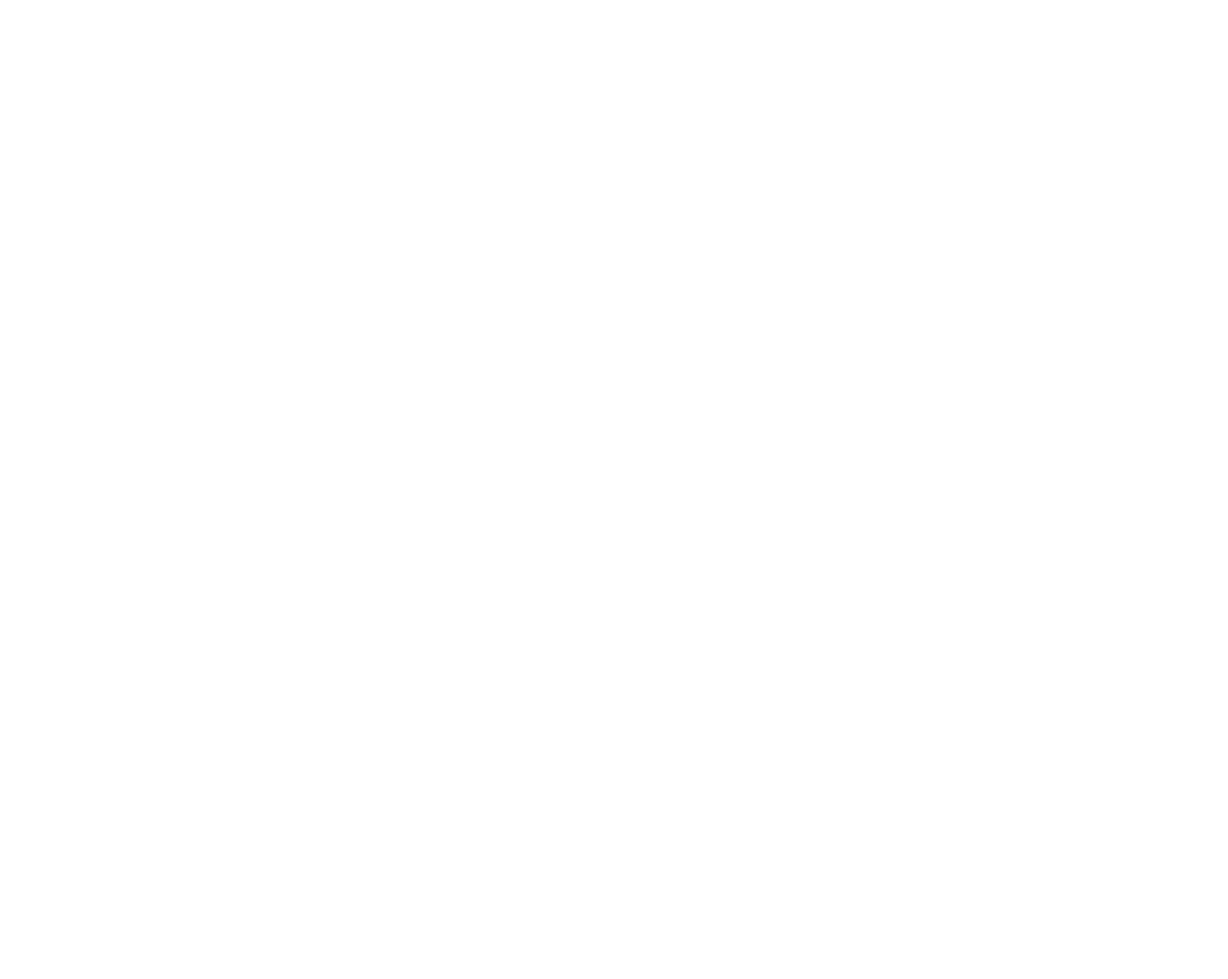
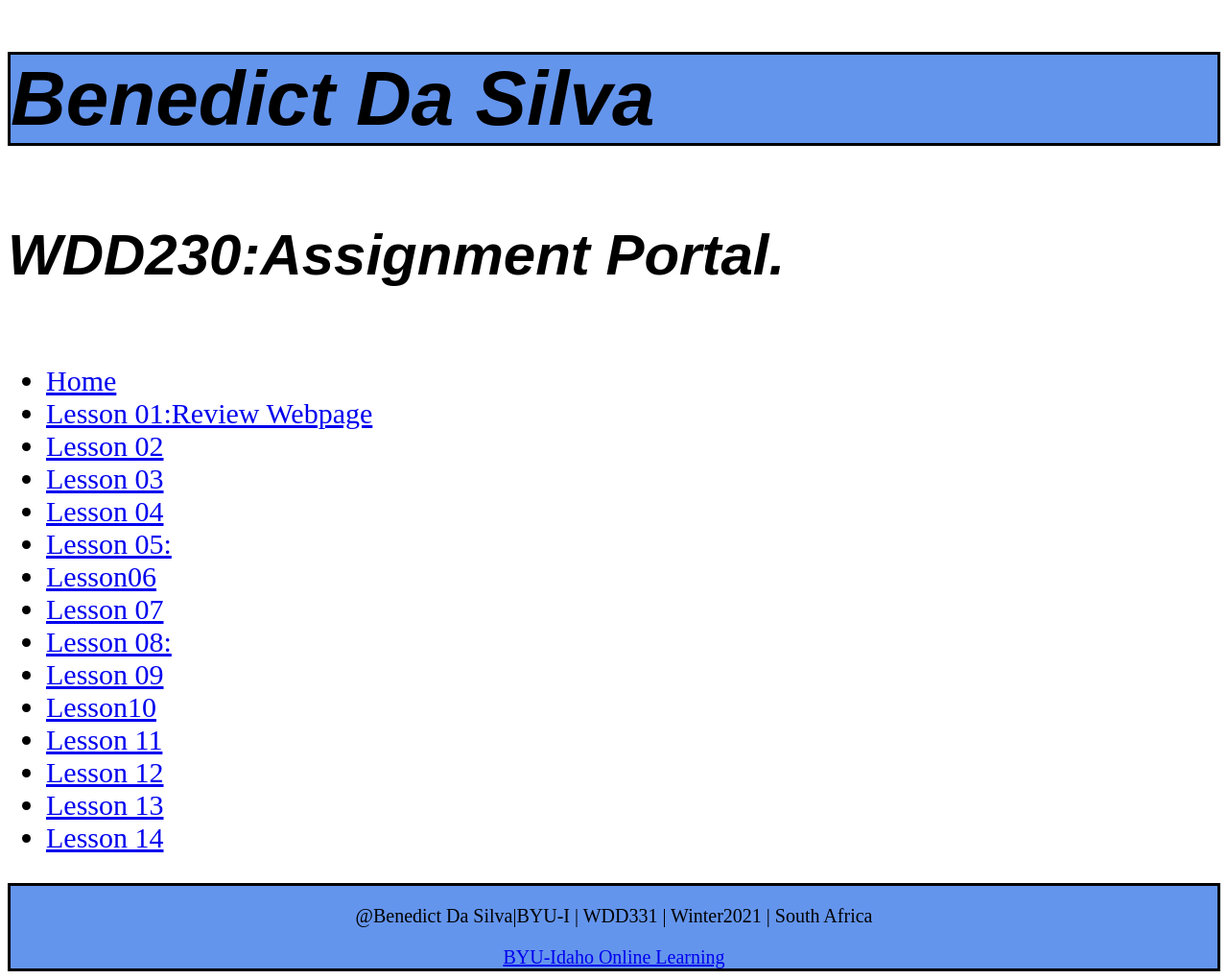
Before and after one commit to bene27/bene27wdd331.io, a plain HTML site: page Lesson01/index.html in a window 1280 px wide. Shown: the whole page at 96% size. Before the commit the page ends 800 px from the top, so only its background shows below. Drawn offline with Linux system fonts and the light colour scheme; a web font is replaced by a local one.

Commit message:
index page

```diff
--- a/Lesson01/index.html
+++ b/Lesson01/index.html
@@ -3,8 +3,72 @@
     <head>
         <meta charset="UTF-8">
         <title>Title page</title>
+        <style>
+            @import url('https://fonts.googleapis.com/css2?family=Big+Shoulders+Display:wght@500&family=Yusei+Magic&display=swap');
+
+    h1{font-family:Tanukizamurai, sans-serif;
+       font-style: italic;
+       color :black;
+       font-size:80px;
+       border: solid;
+       background-color: cornflowerblue;
+    }
+
+    h4{ font-family:Big-shoulder-display , sans-serif;
+        font-style: oblique;
+        font-size:60px;
+        color:black;
+
+    }
+     ul{font-size: 30px;}
+
+
+    a:hover{color:red;}
+
+
+    footer{border: solid;
+           text-align: center;
+           font-size:20px;
+           background-color:cornflowerblue;
+
+    }
+
+        </style>
     </head>
     <body>
+       <header>
+        <h1> Benedict Da Silva</h1>
+       </header>
+       <main>
+
+        <h4> WDD230:Assignment Portal.</h4>
+        </main>
+        <nav>
+            <ul>
+                <li><a target="_blank" href="index.html">Home</a></li>
+                <li><a target="_blank" href="Lesson01/review.html">Lesson 01:Review Webpage</a></li>
+                <li><a target="_blank" href="#">Lesson 02</a></li>
+                <li><a target="_blank" href="#">Lesson 03 </a></li>
+                <li><a target="_blank" href="#">Lesson 04</a></li>
+                <li><a target="_blank" href="#">Lesson 05:</a></li>
+                <li><a target="_blank" href="#">Lesson06 </a></li>
+                <li><a target="_blank" href="#">Lesson 07 </a></li>
+                <li><a target="_blank" href="#">Lesson 08:</a></li>
+                <li><a target="_blank" href="#">Lesson 09</a></li>
+                <li><a target="_blank" href="#">Lesson10</a></li>
+                <li><a target="_blank" href="#">Lesson 11</a></li>
+                <li><a target="_blank" href="#">Lesson 12</a></li>
+                <li><a target="_blank" href="#">Lesson 13</a></li>
+                <li><a target="_blank" href="#">Lesson 14</a></li>
+            </ul>
+             </nav>
+             <footer>
+    <p>@Benedict Da Silva|BYU-I | WDD331 | Winter2021 | South Africa</p>
+    <nav>
+        <a target="_blank" href="https://www.byui.edu/online">BYU-Idaho Online Learning</a>
+    </nav>
+</footer>
+
 
     </body>
 </html>
```
